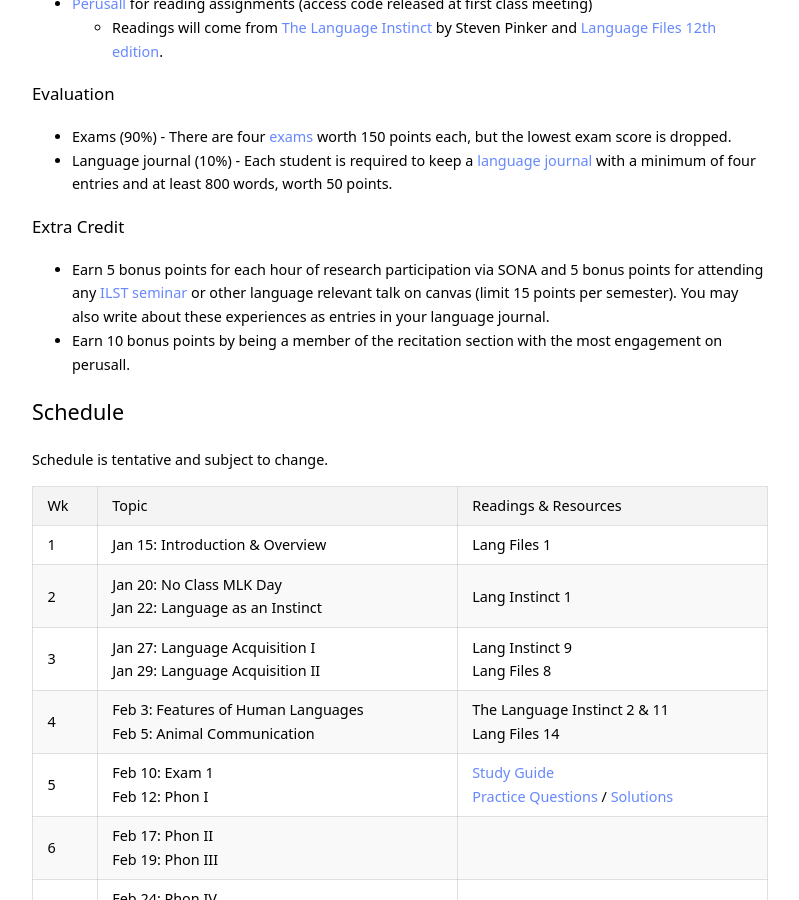
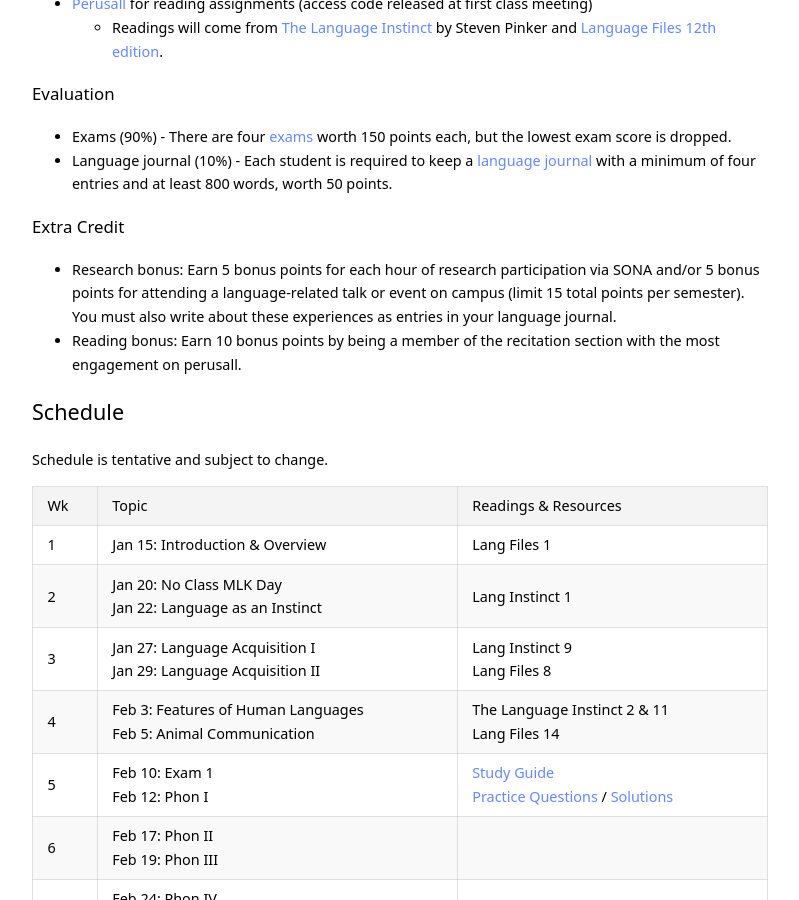
Before and after one commit to kschuler/ling001, a Jekyll site: the page built from index.md, in a window 1280 px wide and 900 px high, scrolled down 1206 px. Shown: the whole window, without its empty margins (240-1039 px from the left). Built offline with Jekyll 4.4.1, drawn with Linux system fonts in a browser that asks for light colours; some of the changed text lies outside the part shown.

Commit message:
Update index.md

```diff
--- a/index.md
+++ b/index.md
@@ -40,8 +40,8 @@ M & W 12-1pm with Katie<br>Location TBD<br><br><br><br><br><br> | 201 - R 9:30-1
 - **Language journal (10%)** - Each student is required to keep a [language journal](#language-journal) with a minimum of four entries and at least 800 words, worth 50 points.
 
 ### Extra Credit
--  Earn 5 bonus points for each hour of research participation via SONA and 5 bonus points for attending any [ILST seminar](http://web.sas.upenn.edu/lcs/news-events/ilst-seminar/) or other language relevant talk on canvas (limit 15 points per semester). You may also write about these experiences as entries in your language journal.
-- Earn 10 bonus points by being a member of the recitation section with the most engagement on perusall.
+-  **Research bonus:** Earn 5 bonus points for each hour of research participation via SONA and/or 5 bonus points for attending a language-related talk or event on campus (limit 15 total points per semester). You must also write about these experiences as entries in your language journal.
+- **Reading bonus:** Earn 10 bonus points by being a member of the recitation section with the most engagement on perusall.
 
 ## Schedule
 Schedule is tentative and subject to change.
@@ -103,3 +103,6 @@ Each student is required to keep a [language journal](resources/language-journal
 
 **Can I turn in my language journal late?**
 > Yes, but there is a 5 point per day late penalty.
+
+**I participated in an experiment (or attended a talk). When will I get my bonus points?**
+To receive bonus points, you must (1) make a bonus points declaration on canvas and (2) write about your research experience in your language journal. Your bonus points will be awarded as soon as you make your declaration, but we will check your journal (and SONA records, if you participated in an experiment) to confirm these points at the end of the semester.
```
